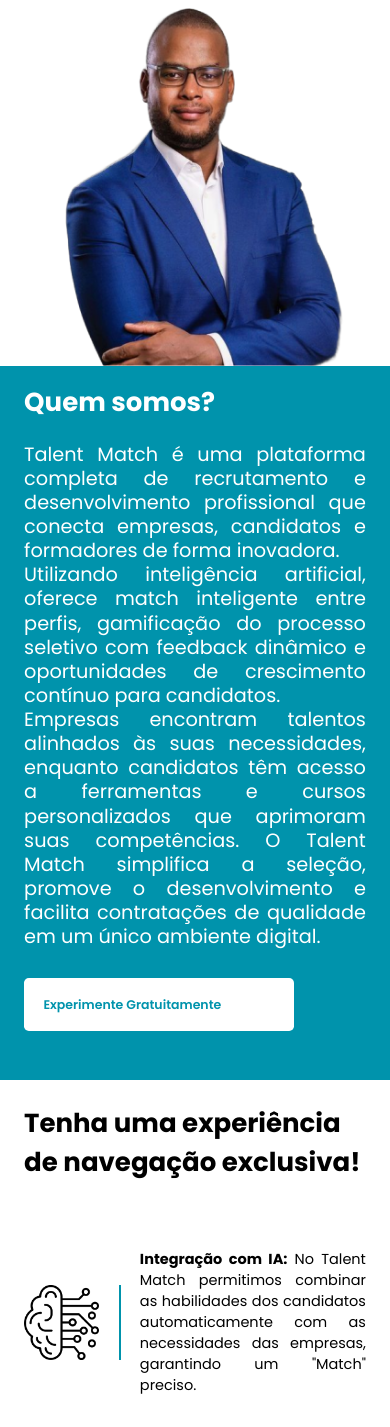
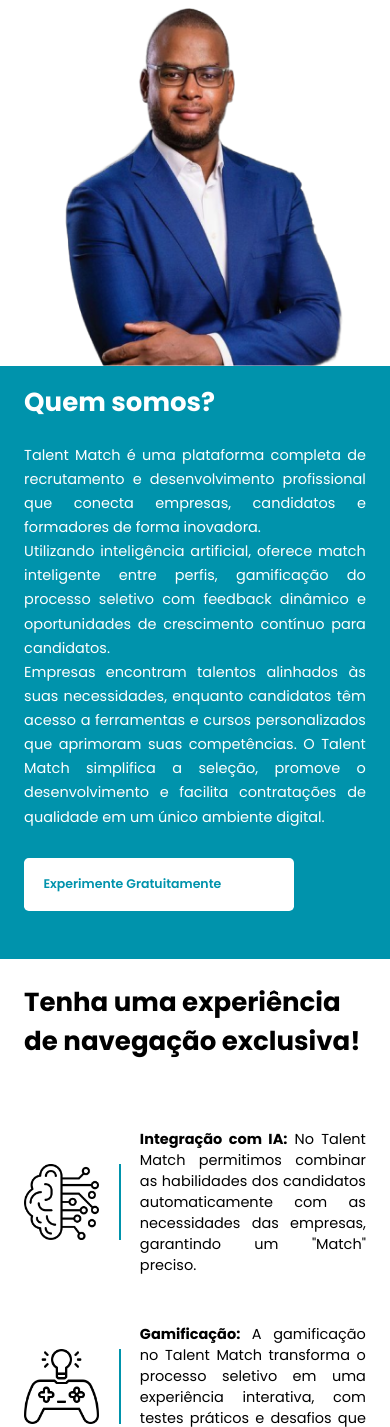
Before and after one commit to Jodelf1/TalentLink, a PHP site: page / in a window 390 px wide. Shown: the part 540-1967 px from the top of the page. Run offline with PHP 8.4, Linux system fonts and the light colour scheme.

Commit message:
style: ajuste tamanho 2

```diff
--- a/assets/css/MediaQ.css
+++ b/assets/css/MediaQ.css
@@ -74,7 +74,7 @@
         width: 100%;
     }
     .body-text{
-        font-size: 1.5rem;
+       font-size: 1.5rem;
     }
 
     .exp-card-area{
@@ -93,8 +93,11 @@
         background: var(--gray-color);
         padding: 5rem 2.5rem;
         color: var(--text-gray);
+
     }
-
+    .footer-link-info-area{
+        gap: 2rem;
+    }
     .footer-link-info-area section{
         width: 100%;
     }
--- a/assets/css/object.css
+++ b/assets/css/object.css
@@ -32,10 +32,6 @@
 
 .title{
     font-size: 3.5rem;
-}
-
-.body-text{
-    font-size: 2rem;
 }
 
 .buttonInverse{
```
